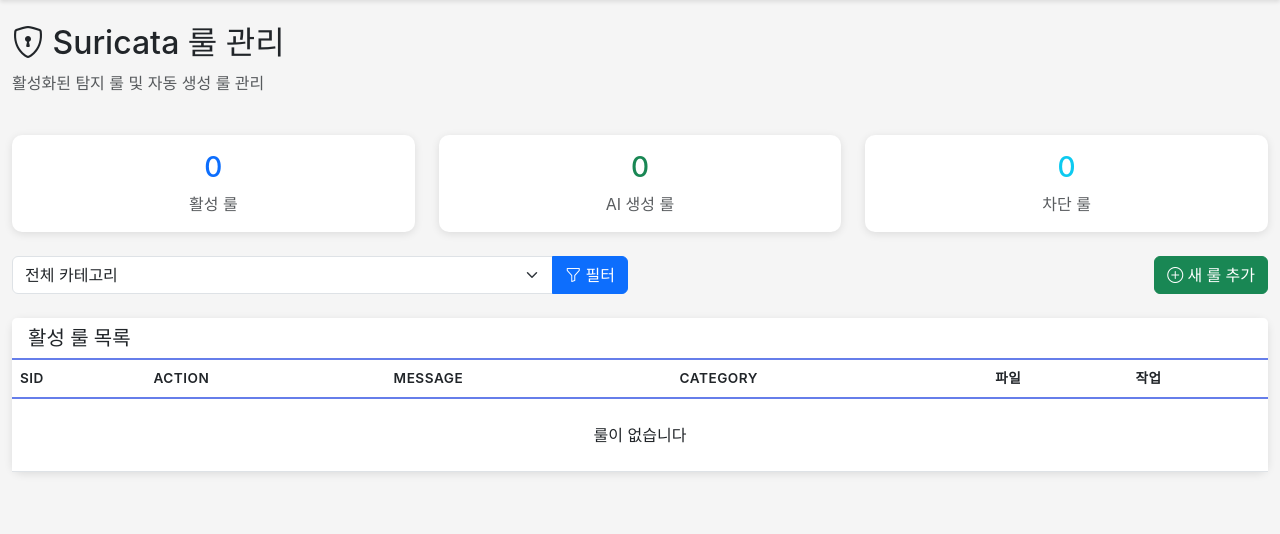
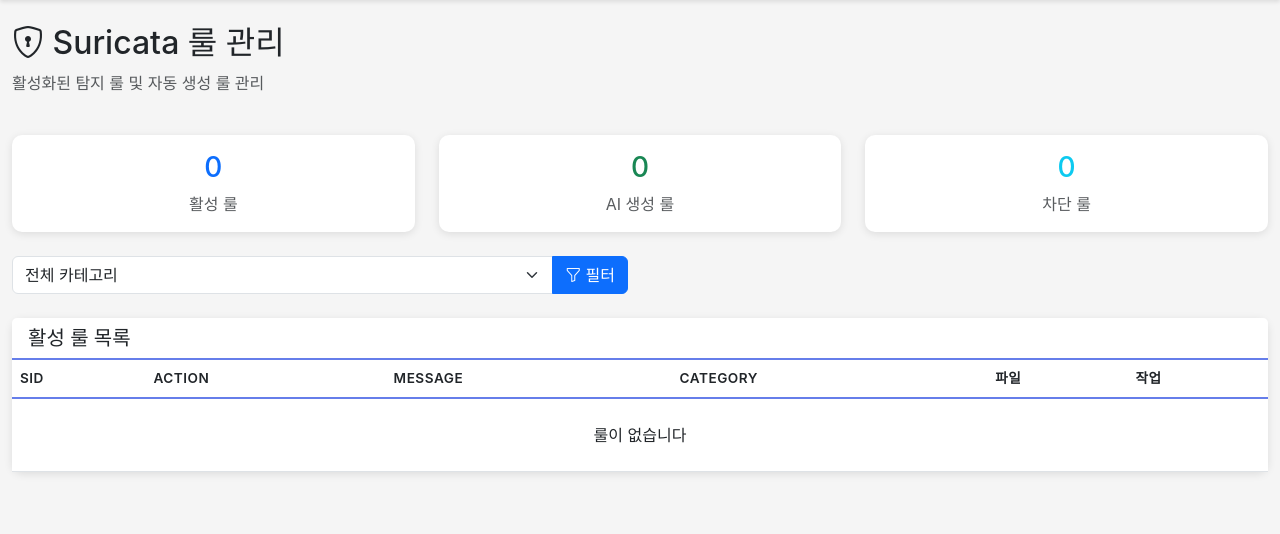
Before and after one commit to Si-Hyun-Kim/onestep-united-mcp, a Flask app: page /rules in a window 1280 px wide. Shown: the part 57-591 px from the top of the page. Run offline with Flask 3, Linux system fonts and the light colour scheme; the visitor is signed in with stand-in values (Sample User, id 1); data that the repository does not hold is empty.

Commit message:
fix rules.html

```diff
--- a/dashboard/app.py
+++ b/dashboard/app.py
@@ -6,7 +6,7 @@ HexStrike 비활성화 버전 (향후 사용 대비)
 """
 
 from flask import Flask, render_template, request, redirect, url_for, session, jsonify, flash
-from flask_login import LoginManager, UserMixin, login_user, logout_user, login_required, current_user
+from flask_login import LoginManager, UserMixin, login_user, logout_user, login_required, current_user, AnonymousUserMixin
 from functools import wraps
 import requests
 from datetime import datetime, timedelta
@@ -30,6 +30,15 @@ app.config['ITEMS_PER_PAGE'] = 50
 login_manager = LoginManager()
 login_manager.init_app(app)
 login_manager.login_view = 'login'
+
+# AnonymousUserMixin has_mfa() 정의
+# 'AnonymousUserMixin' object' has no attribute 'has_mfa' 오류 수정을 위해
+# 로그인하지 않은 사용자(AnonymousUser)도 has_mfa() 메소드를 갖도록 설정
+class AnonymousUser(AnonymousUserMixin):
+    def has_mfa(self):
+        return False
+
+login_manager.anonymous_user = AnonymousUser
 
 # 간단한 사용자 클래스
 class User(UserMixin):
--- a/dashboard/templates/rules.html
+++ b/dashboard/templates/rules.html
@@ -56,11 +56,6 @@
                 </button>
             </div>
         </form>
-    </div>
-    <div class="col-md-6 text-end">
-        <a href="{{ url_for('add_rule') }}" class="btn btn-success">
-            <i class="bi bi-plus-circle"></i> 새 룰 추가
-        </a>
     </div>
 </div>
 
```
